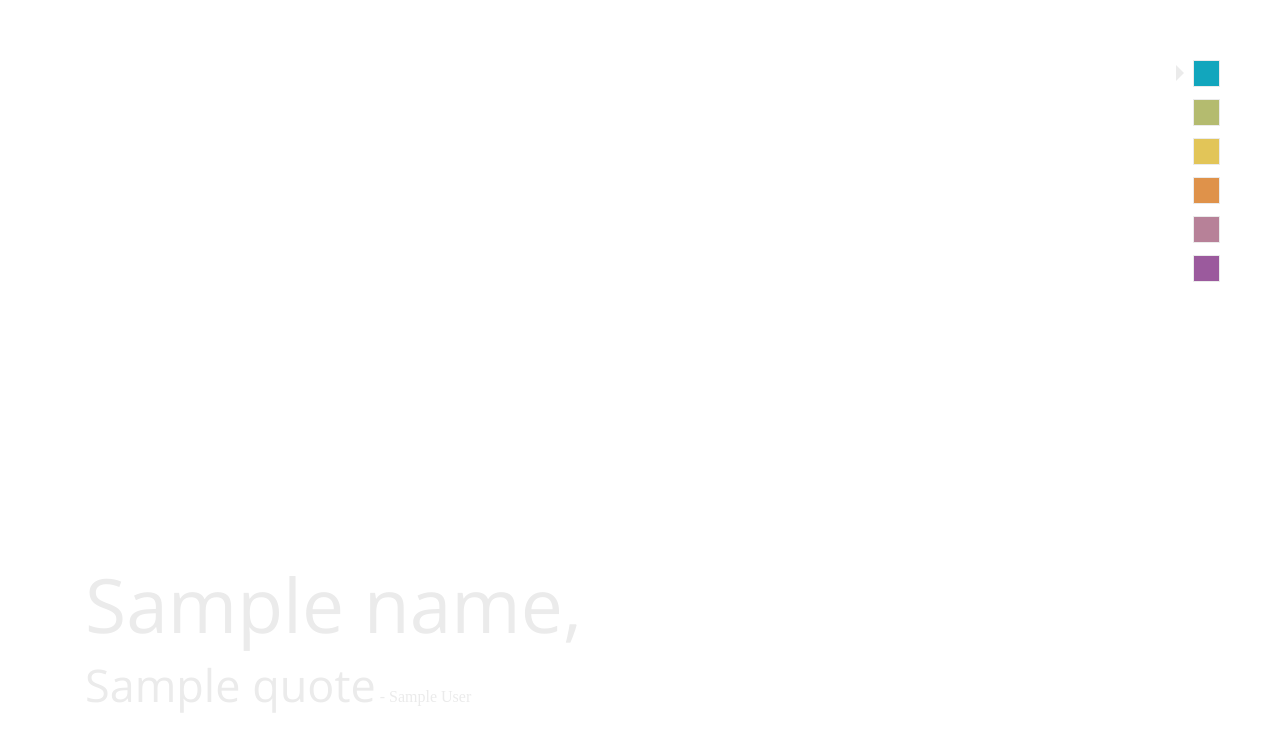
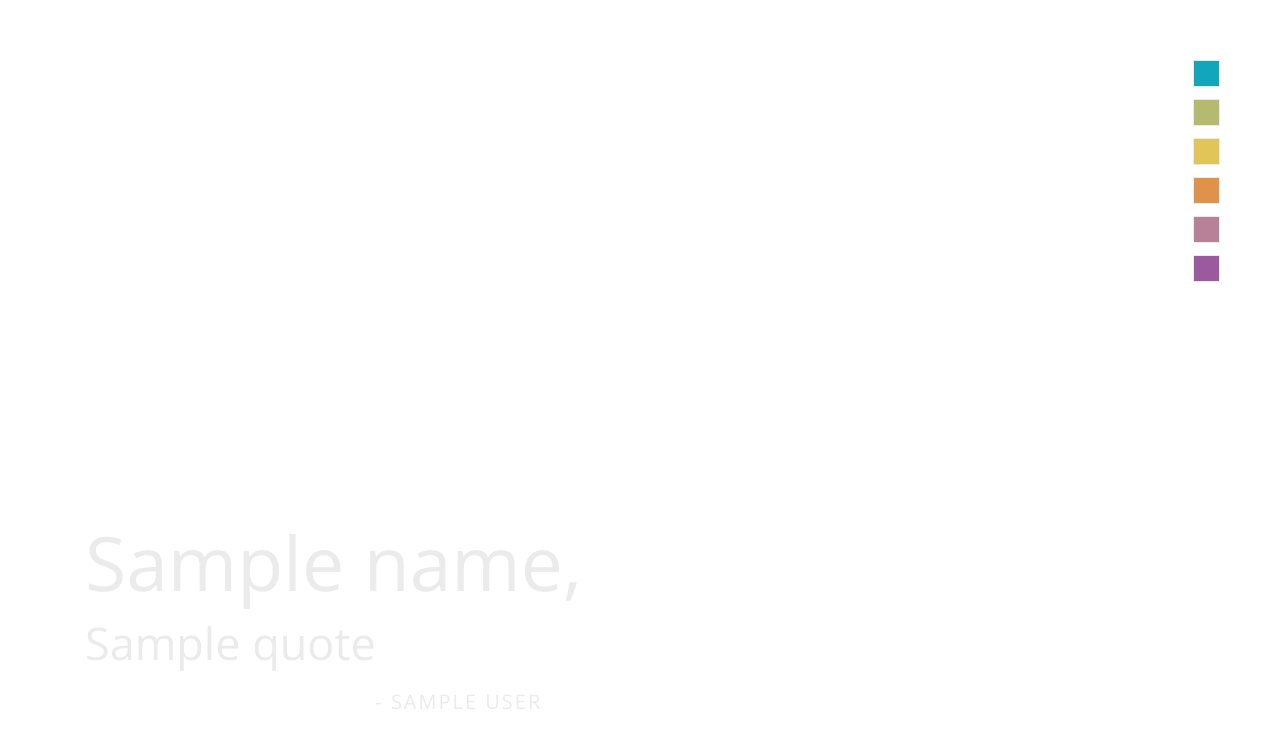
Before and after one commit to AshleighC/motivate-me, a Flask app: template templates/quote.html in a window 1280 px wide. Shown: the top 752 px of the page. Run offline with Flask 2, Linux system fonts and the light colour scheme; the template is opened without the code that fills it: most values are stand-ins (such as "Sample title", 1, 10 or a date in 2020).

Commit message:
Elizabeth changes the quote page

```diff
--- a/static/css/style.css
+++ b/static/css/style.css
@@ -55,8 +55,17 @@ body {
   color: #ebebeb; }
 
 h2.name {
-  font-weight: 500;
-  font: 75px "Open Sans", "Helvetica", "Arial", sans-serif; }
+  font: 75px "Open Sans", "Helvetica", "Arial", sans-serif;
+  font-weight: 300; }
+
+h3.author {
+  font: 20px "Open Sans", "Helvetica", "Arial", sans-serif;
+  font-weight: 300;
+  text-align: right;
+  margin-top: 15px;
+  letter-spacing: 0.1em;
+  text-transform: uppercase;
+  margin-right: 40px; }
 
 q {
   font: 45px "Open Sans", "Helvetica", "Arial", sans-serif;
--- a/static/js/motivateme.js
+++ b/static/js/motivateme.js
@@ -1,13 +1,19 @@
 $(document).ready(function() {
   var keyPressed = false;
-  $('#name-input').putCursorAtEnd();
+  var bodyColor = $('body').attr('class');
+
+  $('.large-input').putCursorAtEnd();
+  $('.colors .' + bodyColor).addClass('active');
 
   $(document).keypress(function(evt) {
     if (keyPressed == false) {
-      $('#name-input').val('');
-      $('#name-input').focus();
+      $('.large-input').val('');
+      $('.large-input').focus();
       $('#name-helper-text').show();
       keyPressed = true;
+    }
+    if (evt.keyCode == 32) {
+      location.reload(false);
     }
   });
 
--- a/templates/quote.html
+++ b/templates/quote.html
@@ -4,14 +4,11 @@
     <title>MotivateMe</title>
     <link href="static/css/reset.css" rel="stylesheet">
     <link href="static/css/style.css" rel="stylesheet">
-    <script src="static/js/jquery-2.0.3.min.js"></script>
-    <script src="static/js/motivateme.js"></script>
-    <script src="static/js/putCursorAtEnd.js"></script>
-    <link href='http://fonts.googleapis.com/css?family=Open+Sans:700,500,400,300' rel='stylesheet' type='text/css'>
+    <link href='http://fonts.googleapis.com/css?family=Open+Sans:300' rel='stylesheet' type='text/css'>
   </head>
   <body class="{{ color }}">
     <ul class="colors">
-      <li class="active blue"></li>
+      <li class="blue"></li>
       <li class="green"></li>
       <li class="gold"></li>
       <li class="orange"></li>
@@ -22,7 +19,11 @@
     <div class="result">
       <h2 class="name">{{ name }},</h2>
       <q>{{ quote["quote"] }}</q>
-      - {{ quote["author"] }}
+      <h3 class="author">- {{ quote["author"] }}</h3>
     </div>
+
+    <script src="static/js/jquery-2.0.3.min.js"></script>
+    <script src="static/js/motivateme.js"></script>
+    <script src="static/js/putCursorAtEnd.js"></script>
   </body>
 </html>
```
